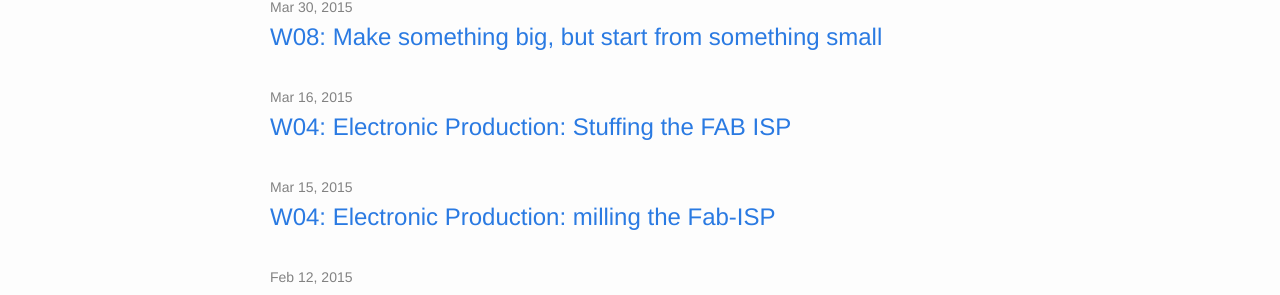
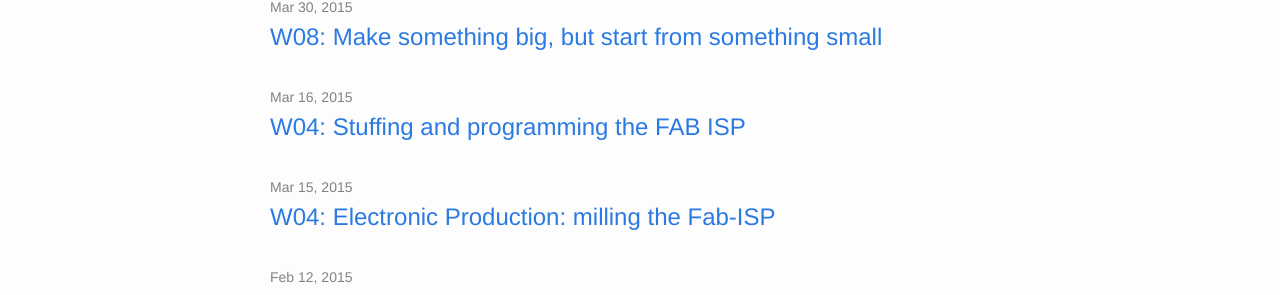
Before and after one commit to bettygorf/bettygorf, a Jekyll site: the page built from index.html, in a window 1280 px wide. Shown: the part 142-437 px from the top of the page. Built offline with Jekyll 4.4.1, drawn with Linux system fonts in a browser that asks for light colours.

Commit message:
bettygorf

```diff
--- a/_posts/2015-03-15-02.markdown
+++ b/_posts/2015-03-15-02.markdown
@@ -1,6 +1,6 @@
 ---
 layout: post
-title:  "W04: Electronic Production: Stuffing the FAB ISP"
+title:  "W04: Stuffing and programming the FAB ISP"
 date:   2015-03-16 17:26:25
 categories: blog
 ---
@@ -37,6 +37,6 @@ Master electronical engineer [Stefano Panichi](https://twitter.com/StefanoPanich
 
 My board looked ok but didn't work. Stefano helped me and the others to find out short circuits on the board (I had 2) and he explained us how to test the circuit by setting your tester to **diode mode**. [Here is the rouble shooting explanation](https://plus.google.com/+TroyNachtigallDesign/posts/ZypkDPMeN24), thanks to [Troy](http://fabacademy.org/archives/2015/eu/students/nachtigall.troy_robert/) for the video. Sorry, it's in Italian!
 
-Programming the FAB ISP was the last step.
+**Programming the FAB ISP** was the last step.
 To upload the firmware on the FabISP I need another ISP programmer to bridge the FabISP with computer trough a 6pins ribbon bus.
 After programming the FAB ISP it is necessary to unsolder the jumper close to the ATTINY.
```
